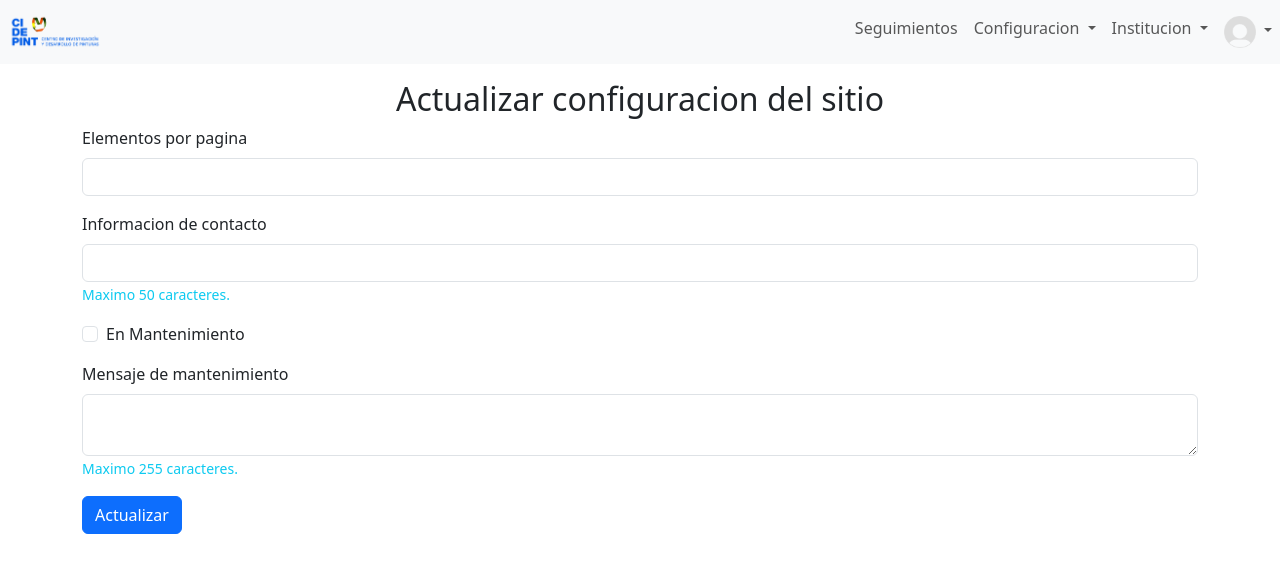
After one commit to pnco200/proyecto-de-software, a Flask app: page /config/ in a window 1280 px wide. The commit adds this page. Shown: the top 573 px of the page. Run offline with Flask 3, Linux system fonts and the light colour scheme.

Commit message:
Añadido modulo de configuracion de sitio

```diff
--- a/admin/src/core/auth/user.py
+++ b/admin/src/core/auth/user.py
@@ -7,8 +7,8 @@ class User(db.Model):
     __tablename__= "users"
     id = db.Column(db.Integer, primary_key=True, unique=True)
     email = db.Column(db.String(50), unique=True)
-    name = db.Column(db.String(50), unique=True)
-    lastname = db.Column(db.String(50), unique=True)
+    name = db.Column(db.String(50), unique=False)
+    lastname = db.Column(db.String(50), unique=False)
     username = db.Column(db.String(50), unique=True)
     is_confirmed = db.Column(db.Boolean, unique=False, default=False)
     is_active = db.Column(db.Boolean, unique=False, default=True)
--- /dev/null
+++ b/admin/src/core/configuration/__init__.py
@@ -0,0 +1,39 @@
+from src.core.database import db
+from src.core.configuration.configuration import Configuration
+def get_configuration():
+    """Devuelve la configuracion actual del sitio
+
+    Returns:
+        Configuration: Devuelve un objeto Configuration(rows_per_page, contact_information, is_maintenance, maintenance_message)
+    """
+    return Configuration.query.first()
+
+def update_configuration(rows_per_page=None, contact_information=None, is_maintenance=None, maintenance_message=None):
+    """Actualiza la configuracion de la pagina
+
+    Args:
+        rows_per_page (integer, optional): Elementos por pagina. Defaults to None.
+        contact_information (string, optional): Informacion de contacto. Defaults to None.
+        is_maintenance (boolean, optional): Determina si la pagina esta en mantenimiento o no. Defaults to None.
+        maintenance_message (string, optional): Mensaje para mostrar si la pagina esta en mantenmiento. Defaults to None.
+
+    Returns:
+        boolean: Devuelve true en caso de que se pudo actualizar, false en caso contrario
+    """
+    try:
+         config = Configuration.query.first()
+         if config:
+              if rows_per_page is not None:
+                  config.rows_per_page = rows_per_page
+              if contact_information is not None:
+                  config.contact_information = contact_information
+              if is_maintenance is not None:
+                  config.is_maintenance = is_maintenance
+              if maintenance_message is not None:
+                  config.maintenance_message = maintenance_message
+              db.session.commit()
+              return True
+         return False
+    except Exception as e:
+         print(str(e))
+         return False
--- a/admin/src/core/database.py
+++ b/admin/src/core/database.py
@@ -1,8 +1,7 @@
 from flask_sqlalchemy import SQLAlchemy
 
 db = SQLAlchemy()
-from src.core.test.test import Test
-from src.core.auth.user import User
+
 
 def init_app(app):
     """"Iniciar la base de datos"""
--- a/admin/src/web/__init__.py
+++ b/admin/src/web/__init__.py
@@ -4,9 +4,10 @@ from src.core import database
 from src.core import bcrypt
 from src.web.config import config
 from src.web import error
-from src.web.controllers.test import test_bp
 from src.web.controllers.auth import auth_bp
 from src.web.controllers.users import user_bp
+from src.web.controllers.configuration import config_bp
+
 from src.web.helpers import auth
 from flask_session import Session
 from src.core.email import email_utils
@@ -25,9 +26,9 @@ def create_app(env="development", static_folder="../../static"):
     email_utils.init_app(app)
 
     # BLUEPRINTS
-    app.register_blueprint(test_bp)
     app.register_blueprint(user_bp)
     app.register_blueprint(auth_bp)
+    app.register_blueprint(config_bp)
 
     # URLS
     @app.get("/")
--- /dev/null
+++ b/admin/src/web/controllers/configuration.py
@@ -0,0 +1,38 @@
+from flask import Blueprint, render_template, request, flash, redirect,  url_for
+from src.core import configuration
+from src.core.email import email_utils
+from src.web.helpers import utils
+
+config_bp = Blueprint('configuration', __name__, url_prefix='/config')
+
+@config_bp.get('/')
+def index():
+    config = configuration.get_configuration()
+    return render_template('configuration/index.html', configuration=config)
+
+
+@config_bp.post('/update')
+def update_configuration():
+    """"Actualiza la configuracion del sitio"""
+    rows_per_page = request.form.get('rows_per_page')
+    contact_information = request.form.get('contact_information')
+    is_maintenance = True if request.form.get('is_maintenance') == 'on' else False
+
+    maintenance_message = request.form.get('maintenance_message')
+    if len(contact_information) > 50:
+        flash("La informacion de contacto no debe superar los 50 caracteres!", "error")
+        return redirect(url_for("configuration.index"))
+    if len(maintenance_message) > 255:
+        flash("El mensaje de mantenimiento no debe superar los 255 caracteres!", "error")
+        return redirect(url_for("configuration.index"))
+    result = configuration.update_configuration(
+        rows_per_page=rows_per_page,
+        contact_information=contact_information,
+        is_maintenance=is_maintenance,
+        maintenance_message=maintenance_message
+    )
+    if(result):
+        flash("Informacion actualizada exitosamente", "success")
+    else:
+        flash("Ocurrio un error inesperado al actualizar la informacion de configuracion", "error")
+    return redirect(url_for("configuration.index"))
--- /dev/null
+++ b/admin/src/web/templates/configuration/index.html
@@ -0,0 +1,27 @@
+{% extends "layout/layout_navbar.html" %}
+{% block content %}
+<body>
+    <h2 class="h2" align="center">Actualizar configuracion del sitio</h2>
+    <form method="POST" action="{{ url_for('configuration.update_configuration') }}">
+        <div class="mb-3">
+            <label for="rows_per_page" class="form-label">Elementos por pagina</label>
+            <input type="number" class="form-control" id="rows_per_page" name="rows_per_page" value="{{ configuration.rows_per_page }}" required>
+        </div>
+        <div class="mb-3">
+            <label for="contact_information" class="form-label">Informacion de contacto</label>
+            <input type="text" class="form-control" id="contact_information" name="contact_information" value="{{ configuration.contact_information }}" required pattern=".{1,50}">
+            <small class="form-text text-info">Maximo 50 caracteres.</small>
+        </div>
+        <div class="mb-3 form-check">
+            <label class="form-check-label" for="is_maintenance">En Mantenimiento</label>
+            <input type="checkbox" class="form-check-input" id="is_maintenance" name="is_maintenance" {% if configuration.is_maintenance %}checked{% endif %}>
+        </div>
+        <div class="mb-3">
+            <label for="maintenance_message" class="form-label">Mensaje de mantenimiento</label>
+            <textarea class="form-control" id="maintenance_message" name="maintenance_message" pattern=".{1,255}">{{ configuration.maintenance_message }}</textarea>
+            <small class="form-text text-info">Maximo 255 caracteres.</small>
+        </div>
+        <button type="submit" class="btn btn-primary">Actualizar</button>
+    </form>
+</body>
+{% endblock %}
--- a/admin/src/web/templates/layout/layout_navbar.html
+++ b/admin/src/web/templates/layout/layout_navbar.html
@@ -25,8 +25,16 @@
             <li class="nav-item">
                 <a class="nav-link" href="#">Seguimientos</a>
             </li>
-            <li class="nav-item">
-                <a class="nav-link" href="#">Configuracion</a>
+            <li class="nav-item dropdown" data-bs-toggle="dropdown1">
+                <a class="nav-link dropdown-toggle" href="#" id="navbarDropdownMenuLink" role="button"
+                   data-bs-toggle="dropdown" aria-haspopup="true" aria-expanded="false">
+                    Configuracion
+                </a>
+                <ul class="dropdown-menu" aria-labelledby="navbarDropdownMenuLink">
+                    <li><a class="dropdown-item" href="#">Administracion de usuario</a></li>
+                    <li><a class="dropdown-item" href="#">....</a></li>
+                    <li><a class="dropdown-item" href="#">....</a></li>
+                </ul>
             </li>
             <li class="nav-item dropdown" data-bs-toggle="dropdown1">
                 <a class="nav-link dropdown-toggle" href="#" id="navbarDropdownMenuLink" role="button"
```
Also changed, not shown: admin/src/core/auth/__init__.py (+16 -1 lines), admin/src/core/configuration/configuration.py (added, +15 -0 lines).
